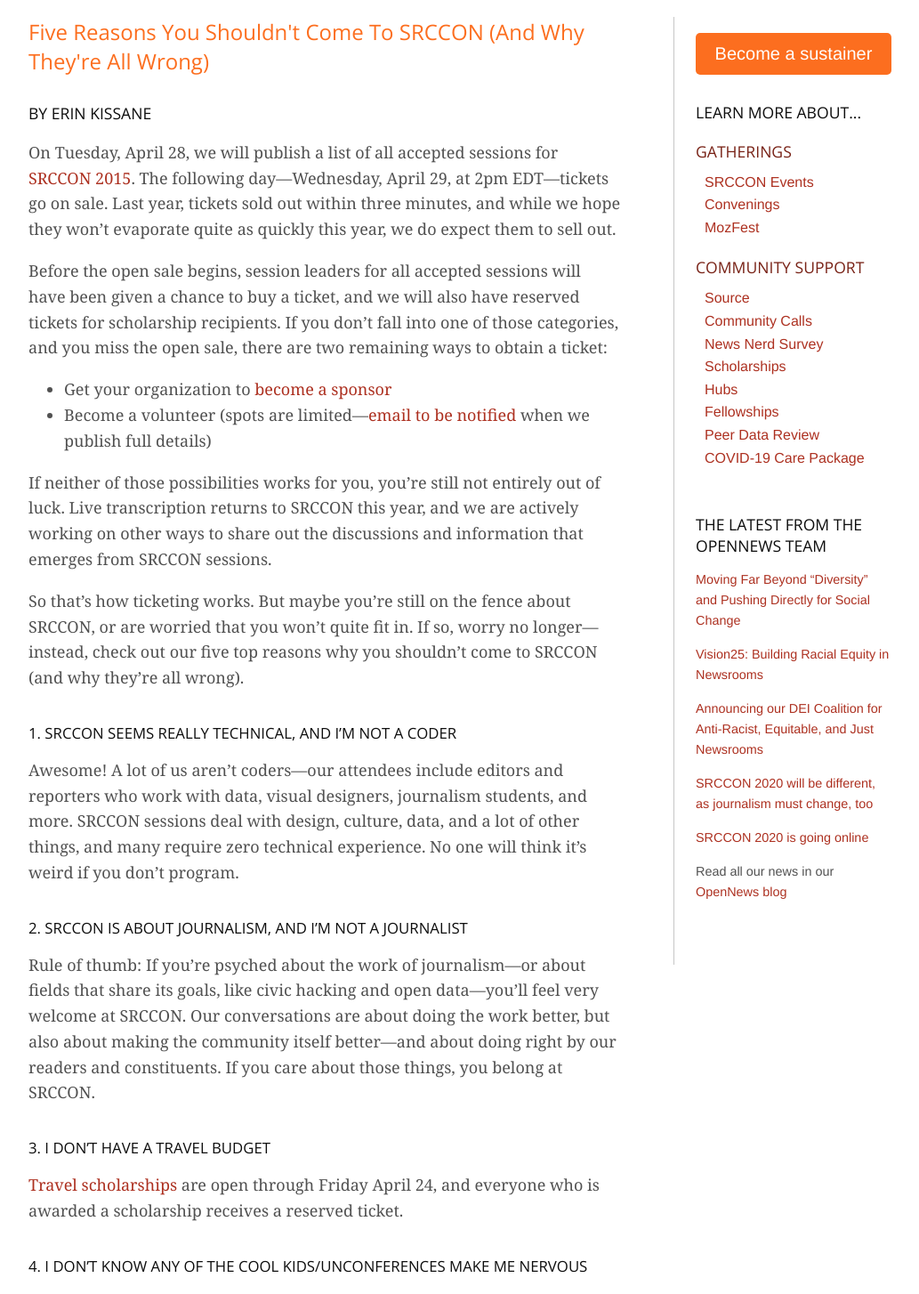
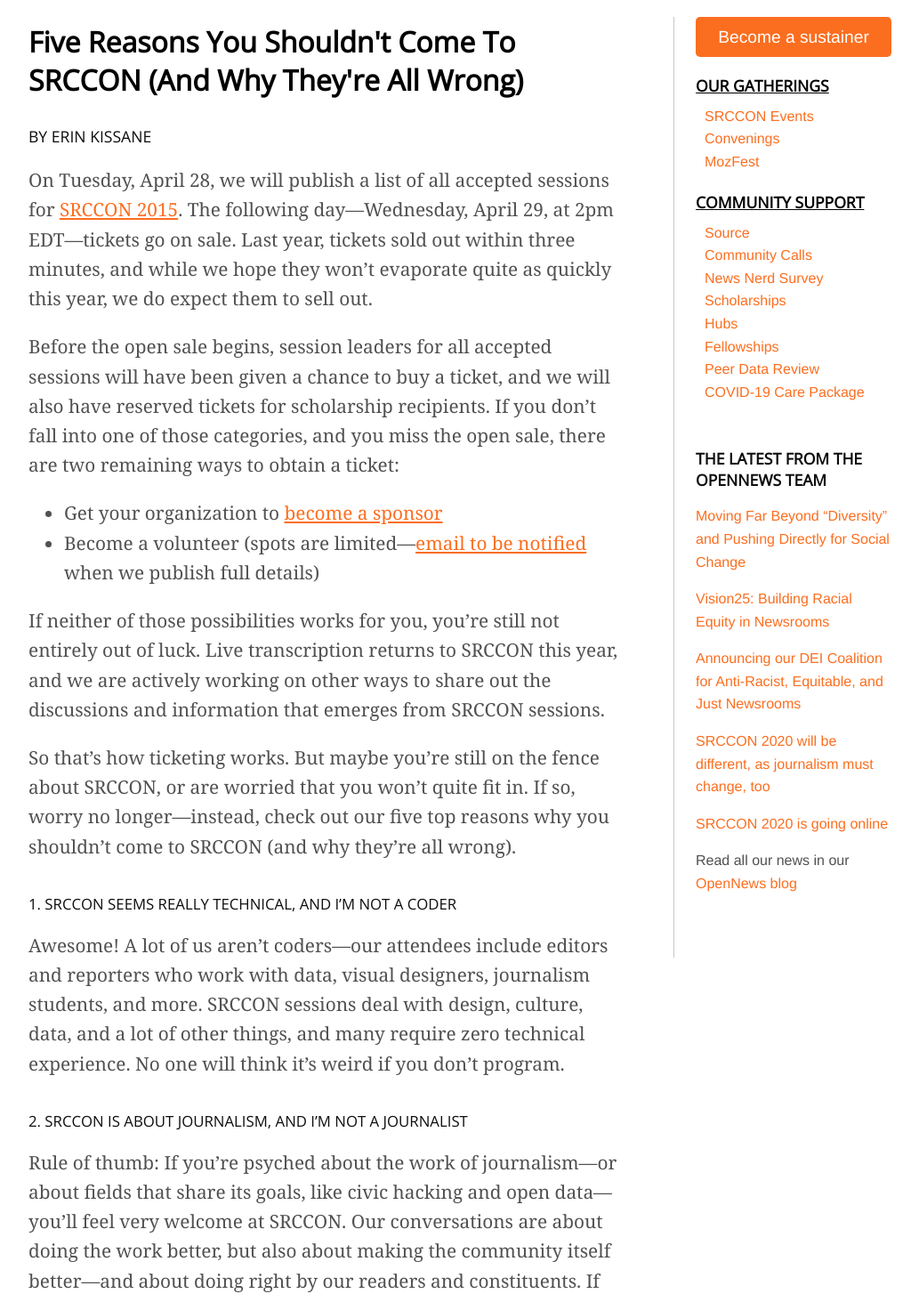
Before and after one commit to OpenNews/opennews-website, a Jekyll site: the page built from _posts/2015-4-22-srcconqs.md, in a window 1280 px wide, cut to the strip 437-1891 px from the top of the page. Shown: the whole strip at 89% size, without its empty margins (118-1151 px from the left). Built offline with Jekyll 4.4.1, drawn with Linux system fonts in a browser that asks for light colours; nearby versions of some CDN libraries; comment, search, counter and statistics services are not loaded.

Commit message:
thorough lookaround

```diff
--- a/_includes/sidebar_nav.html
+++ b/_includes/sidebar_nav.html
@@ -1,5 +1,5 @@
 <div id="navlist">
-    <h3 class="nav"><a href="/what/conferences">Gatherings</a></h3>
+    <h3 class="nav"><a href="/what/conferences">Our Gatherings</a></h3>
     <ul>
         <li id="srccon"><a href="https://srccon.org">SRCCON Events</a></li>
         <li id="convenings"><a href="/what/conferences/convenings">Convenings</a></li>
--- a/_includes/sidebar_update.html
+++ b/_includes/sidebar_update.html
@@ -1,7 +1,7 @@
 <div id="colleft">
     <a class="sidebar-button" href="https://opennews.networkforgood.com/">Become a sustainer</a>
     <div id="sidenav">
-        <h3>Learn More About...</h3>
+        <!-- <h3>Learn More About...</h3> -->
         {% include sidebar_nav.html %}
     </div>
 </div>
--- a/_layouts/blogpost.html
+++ b/_layouts/blogpost.html
@@ -4,7 +4,7 @@
 
 <h2>{{ page.title }}</h2>
 
-<h3>by {{ page.author }}</h3>
+<h3 class="byline">by {{ page.author }}</h3>
 
 <div class="article_body">
     {{ content }}
--- a/media/css/desktop.css
+++ b/media/css/desktop.css
@@ -82,8 +82,12 @@
   line-height: 1.6rem;
   border-left: 8px solid #ffdfce;
   margin: 30px 0 40px 30px;
-  font-size: 1em;
+  font-size: 1.2em;
   color: #888;
+}
+
+small {
+	font-size: 1rem;
 }
 
 .fellowsbox {
--- a/media/css/devices.css
+++ b/media/css/devices.css
@@ -14,8 +14,9 @@
 a:focus,
 a:hover,
 a:active {
-	color: #ad3121;
-	text-decoration: none;
+	color: #fc6e1f;
+	text-decoration:underline;
+	/*text-decoration: none;*/
 }
 a:hover,
 a:focus,
@@ -104,7 +105,7 @@
 	color: #2e2e2d;
 	text-transform: uppercase;
 	font-size: 18px;
-	font-weight: 300;
+	font-weight: bold;
 }
 .external .tweet h2 {
 	background-position: 0 -140px;
@@ -116,7 +117,7 @@
 	background-position: 0 -440px;
 }
 .external p {
-	font-size: 14px;
+	font-size: 1rem;
 	color: #454545;
 }
 .external ul {
@@ -126,7 +127,7 @@
 	list-style-type: none;
 	border-top: 1px solid #D8DADC;
 	padding: 0.5em 0;
-	font-size: 14px;
+	font-size: 0.9rem;
 }
 .external li:first-child {
 	border-top: none;
@@ -169,22 +170,17 @@
 	display: none;
 }
 div[role="main"] a {
-	color: #ad3121;
+	color: #fc6e1f;
+	text-decoration:underline;
 }
 div[role="main"] h1,
 div[role="main"] h2 {
 	text-transform: capitalize;
-	color: #fc6e1f;
+	/*color: #fc6e1f;*/
 	font-family: "sofia-pro", "Open Sans", Helvetica, Verdana, Arial, sans-serif;
-	font-weight: 400;
+	font-weight: bold;
 }
-article p,
-article ul,
-article ol {
-	font-family: "freight-text-pro", Georgia, "Times New Roman", Times, serif;
-	line-height: 1.6;
-	font-size: 18px;
-}
+
 article header h2 {
 	font-size: 28px;
 }
@@ -249,7 +245,7 @@
 	background-position: 0 -590px;
 }
 .external p, .external ul {
-	line-height: 1.3em;
+	line-height: 1.45rem;
 	font-family: "sofia-pro", Helvetica, Verdana, Arial, sans-serif;
 }
 .external iframe {
@@ -265,6 +261,10 @@
 #involved ul, #involved p, #newsbox ul, #sourcebox ul, #sidenav ul {
 	font-size: 1em;
 	font-family: "sofia-pro", Helvetica, Verdana, Arial, sans-serif;
+}
+
+#involved ul a, #involved p a, #newsbox ul a, #sourcebox ul a, #sidenav ul a, #newsbox a{
+	text-decoration: none;
 }
 
 #involved li, #newsbox li, #sourcebox li {
@@ -340,7 +340,7 @@
 }
 
 #minifellows p, #involved p, #newsbox p, #sourcebox p {
-font-size: 0.9em;
+font-size: 1em;
 font-family: "sofia-pro", Helvetica, Verdana, Arial, sans-serif;
 }
 
@@ -414,6 +414,11 @@
 font-size: 23px;
 line-height: 1.7;
 margin-bottom: 35px;
+margin-top: 0px;
+}
+
+h3.byline {
+	font-weight: 300;
 }
 
 #nav {
@@ -504,7 +509,7 @@
 h3, h4 {
 color: #0d0d0d;
 font-family: 'sofia-pro','Open Sans', Helvetica, Verdana, Arial, sans-serif;
-font-weight: 300;
+font-weight: bold;
 font-size: 1.1em;
 margin-top: 30px;
 margin-bottom: 10px;
@@ -520,7 +525,7 @@
 }
 
 h3 a:link, h3 a:visited, h3 a:focus, h3 a:hover, h3 a:active {
-	color: #782216;
+	color: black;
 }
 
 #fellowside {
@@ -1112,6 +1117,10 @@
 	padding: 16px 0;
 }
 
+#navblock a {
+	text-decoration: none;
+}
+
 @media only screen and (max-width: 530px) {
 	#kissanenav #navblock .extra {
 		display: none;
@@ -1131,7 +1140,7 @@
 }
 #kissanenav li a {
 	color: white;
-	padding: 16px 16px;
+	padding: 13px 16px;
 }
 #kissanenav li a:hover, #kissanenav li a:active {
 	text-decoration: none;
@@ -1155,20 +1164,24 @@
 
 
 article a {
-	color: #ad3121;
+	color: #fc6e1f;
+	text-decoration:underline;
 }
 article h1,
 article h2 {
 	text-transform: capitalize;
-	color: #fc6e1f;
 	font-family: "sofia-pro", "Open Sans", Helvetica, Verdana, Arial, sans-serif;
-	font-weight: 400;
+	font-weight: bold;
+	color: black;
+	font-size: 2rem;
+	margin-bottom: 0.5rem;
 }
 article p,
-article ul {
+article ul,
+article ol {
 	font-family: "freight-text-pro", Georgia, "Times New Roman", Times, serif;
 	line-height: 1.6;
-	font-size: 18px;
+  font-size: 1.3rem;
 }
 
 blockquote {
@@ -1182,7 +1195,7 @@
 .sidebox {
 padding-bottom: 20px;
 padding-right: 10px;
-padding-top: 18px;
+/*padding-top: 18px;*/
 margin-top: 20px;
 width: 220px;
 float: right;
@@ -1266,9 +1279,9 @@
     background-color: #fc6e1f;
     color: #fff;
     text-decoration: none;
-    font-size: 20px;
+    font-size: 1.2rem;
     padding: .67em;
-    line-height: 1;
+    line-height: 1.2rem;
     text-align: center;
     display: block;
     margin: 0 auto;
```
